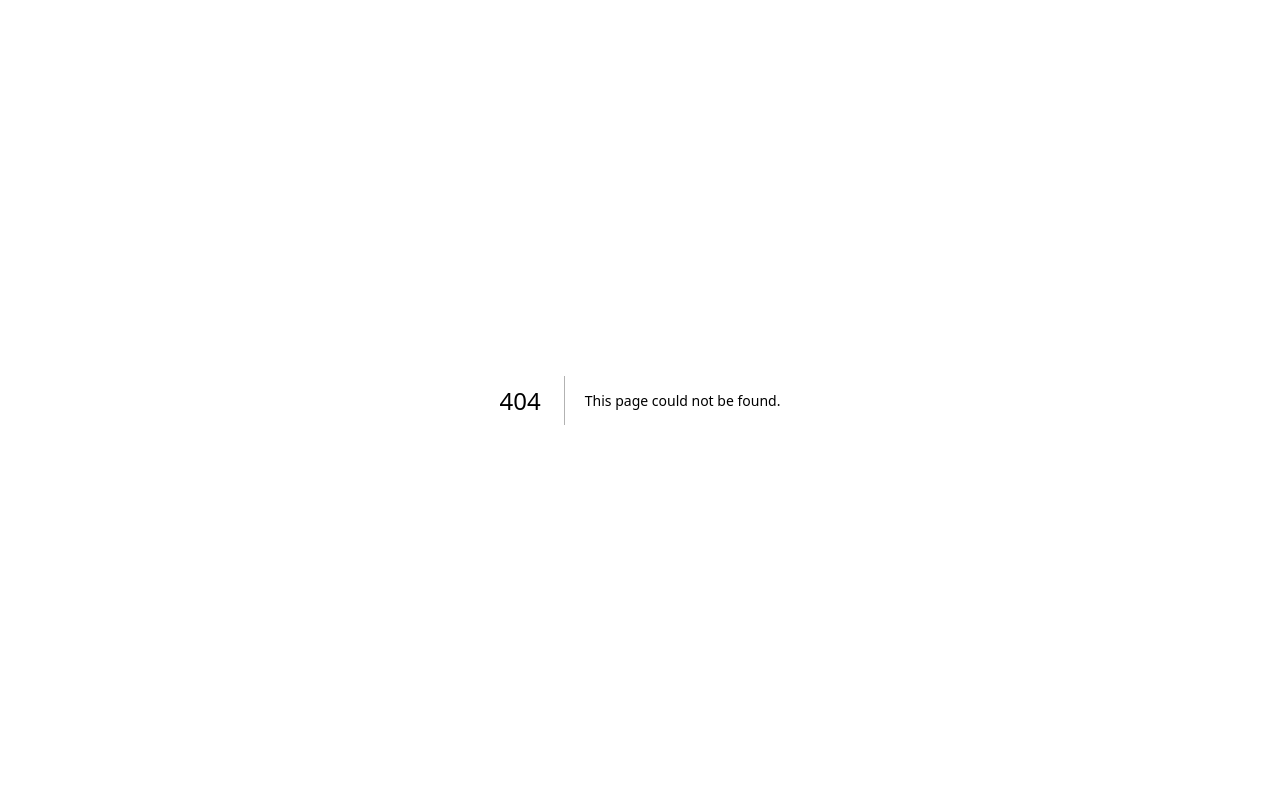
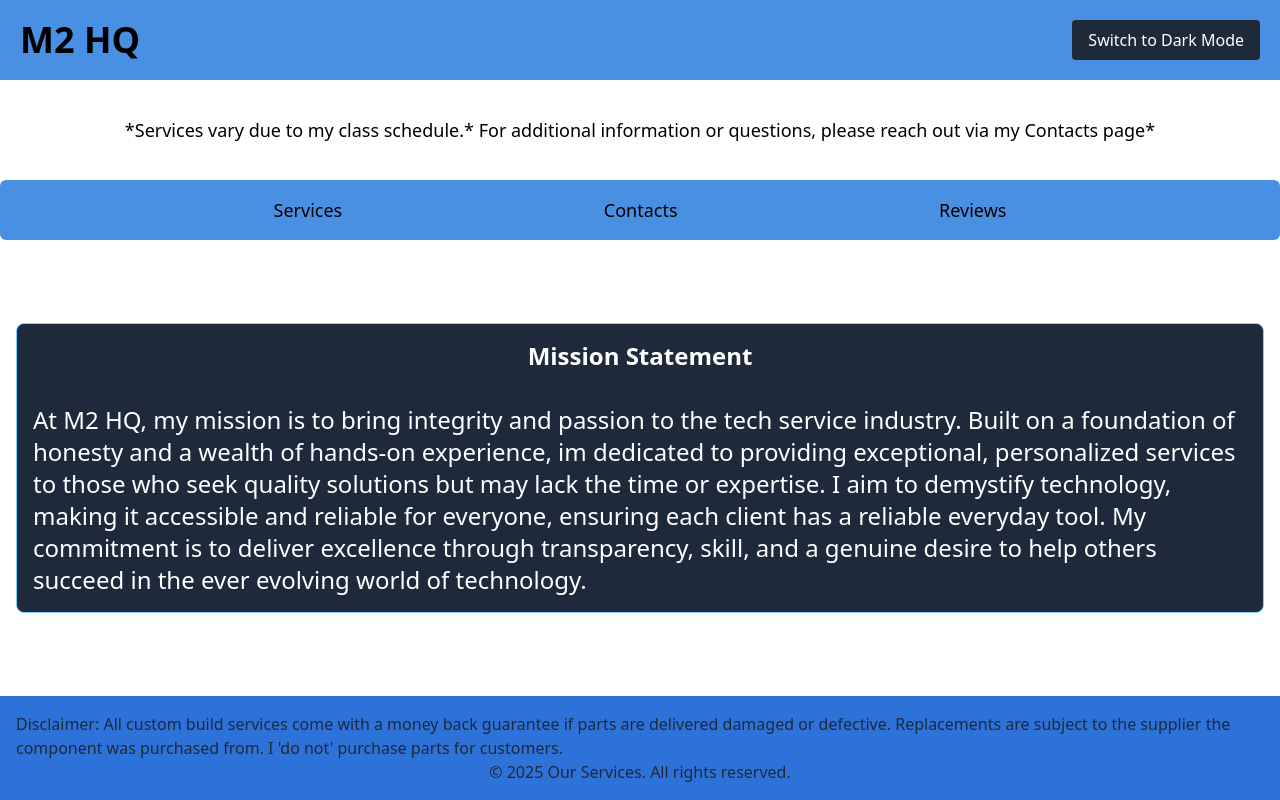
Before and after one commit to iSmirk-01/Landing-page, a Next.js app: page /mission in a window 1280 px wide. Before the commit this address had no page. Built offline with nearby package versions, Linux system fonts and the light colour scheme.

Commit message:
fixed nav bug and added pages for nav

```diff
--- a/app/components/Navigation.js
+++ b/app/components/Navigation.js
@@ -1,21 +1,27 @@
 "use client"
 import { useTheme } from '../context/ThemeProvider'
-import DivLink from './DivLink';
+import Link from 'next/link';
 
-function Navigation({ name }) {
+function Navigation({ name1, name2, name3, link1, link2, link3 }) {
   const { theme } = useTheme();
-  //flex justify-evenly text-2xl p-4 bg-red-400 w-3/4 rounded-md
+
   return (
     <div
       className={`${
         theme === "dark"
           ? " bg-DarkThemeMainBlue text-white"
           : " bg-LightThemeMainBlue text-black"
-      } flex justify-evenly text-lg p-4 w-screen rounded-md gap-1`}
+      } flex justify-evenly items-center text-lg p-4 w-screen rounded-md gap-1`}
     >
-      <DivLink link="contacts" name="Contacts" />
-      <DivLink link="mission-statement" name="Mission Statement" />
-      <DivLink link="reviews" name="Reviews" />
+      <div className="cursor-pointer">
+        <Link href={`/${link1}`}>{name1}</Link>
+      </div>
+      <div className="cursor-pointer">
+        <Link href={`/${link2}`}>{name2}</Link>
+      </div>
+      <div className="cursor-pointer">
+        <Link href={`/${link3}`}>{name3}</Link>
+      </div>
     </div>
   );
 }
--- a/app/contacts/page.js
+++ b/app/contacts/page.js
@@ -1,8 +1,8 @@
 "use client"; // Add this at the top to indicate client-side rendering
 
-import DivLink from "../components/DivLink";
 import Footer from "../components/Footer";
 import Navigation from "../components/Navigation";
+import Notice from "../components/Notice";
 import TittleBar from "../components/TittleBar";
 import { useTheme } from "../context/ThemeProvider";
 
@@ -12,11 +12,15 @@ function Contacts() {
   return (
     <div className="flex flex-col overflow-x-hidden h-screen gap-4 items-center w-screen">
       <TittleBar header="M2 HQ" />
-      <Navigation>
-        <DivLink link="page" name="Services" />
-        <DivLink link="mission-statement" name="Mission Statement" />
-        <DivLink link="reviews" name="Reviews" />
-      </Navigation>
+      <Notice />
+      <Navigation
+        link1=""
+        link2="mission"
+        link3="reviews"
+        name1="Services"
+        name2="Mission Statement"
+        name3="Reviews"
+      />
       <div className=" text-white flex flex-col h-screen justify-center items-center w-screen">
         <div className="flex flex-col bg-slate-800 p-4 rounded-lg w-4/5 h-2/4 justify-center text-2xl border border-sky-300">
           <h1 className="font-semibold">Contacts</h1>
--- /dev/null
+++ b/app/mission/page.js
@@ -0,0 +1,43 @@
+import React from 'react'
+import TittleBar from '../components/TittleBar'
+import Navigation from '../components/Navigation'
+import Footer from '../components/Footer';
+import Notice from '../components/Notice';
+
+function Mission() {
+  return (
+    <div className="flex flex-col overflow-x-hidden h-screen gap-4 items-center w-screen">
+      <TittleBar header="M2 HQ" />
+      <Notice />
+      <Navigation
+        link1=""
+        link2="contacts"
+        link3="reviews"
+        name1="Services"
+        name2="Contacts"
+        name3="Reviews"
+      />
+      <div className=" text-white flex flex-col h-screen justify-center items-center w-screen overflow-hidden">
+        <div className="flex flex-col bg-slate-800 p-4 rounded-lg w-fit h-fit m-4 justify-center text-2xl border border-sky-300">
+          <h1 className="font-semibold self-center">Mission Statement</h1>
+          <br />
+          <p className='flex flex-wrap'>
+            At M2 HQ, my mission is to bring integrity and passion to the tech
+            service industry. Built on a foundation of honesty and a wealth of
+            hands-on experience, im dedicated to providing exceptional,
+            personalized services to those who seek quality solutions but may
+            lack the time or expertise. I aim to demystify technology, making it
+            accessible and reliable for everyone, ensuring each client has a
+            reliable everyday tool. My commitment is to deliver excellence
+            through transparency, skill, and a genuine desire to help others
+            succeed in the ever evolving world of technology.
+          </p>
+        </div>
+      </div>
+
+      <Footer footer="Disclaimer: All custom build services come with a money back guarantee if parts are delivered damaged or defective. Replacements are subject to the supplier the component was purchased from. I 'do not' purchase parts for customers." />
+    </div>
+  );
+}
+
+export default Mission
--- a/app/page.js
+++ b/app/page.js
@@ -3,9 +3,9 @@
 import Service from "./components/Service"; //header, details, label
 import TittleBar from "./components/TittleBar";
 import Footer from "./components/Footer";
-import Contacts from "./components/Navigation";
 import Notice from "./components/Notice";
 import { useTheme } from "./context/ThemeProvider";
+import Navigation from "./components/Navigation";
 
 export default function Home() {
   const {theme} = useTheme()
@@ -13,7 +13,7 @@ export default function Home() {
     <div className="flex flex-col items-center overflow-x-hidden h-screen">
       <TittleBar header="M2 HQ" />
       <Notice />
-      <Contacts />
+      <Navigation link1="contacts" link2="mission" link3="reviews" name1="Contacts" name2="Mission Statement" name3="Reviews"/>
       <main className="flex flex-col gap-5 p-4">
         <Service
           header="Parts Consultation"
--- /dev/null
+++ b/app/reviews/page.js
@@ -0,0 +1,32 @@
+import React from 'react'
+import Navigation from '../components/Navigation'
+import Footer from '../components/Footer';
+import TittleBar from '../components/TittleBar';
+import Notice from '../components/Notice';
+
+function page() {
+  return (
+    <div className="flex flex-col overflow-x-hidden h-screen gap-4 items-center w-screen">
+      <TittleBar header="M2 HQ" />
+      <Notice />
+      <Navigation
+        link1=""
+        link2="contacts"
+        link3="mission"
+        name1="Services"
+        name2="Contacts"
+        name3="Mission Statement"
+      />
+      <div className=" text-white flex flex-col h-screen justify-center items-center w-screen overflow-hidden">
+        <div className="flex flex-col bg-slate-800 p-4 rounded-lg w-fit h-fit m-4 justify-center text-2xl border border-sky-300">
+          <br />
+
+        </div>
+      </div>
+
+      <Footer footer="Disclaimer: All custom build services come with a money back guarantee if parts are delivered damaged or defective. Replacements are subject to the supplier the component was purchased from. I 'do not' purchase parts for customers." />
+    </div>
+  );
+}
+
+export default page
```
